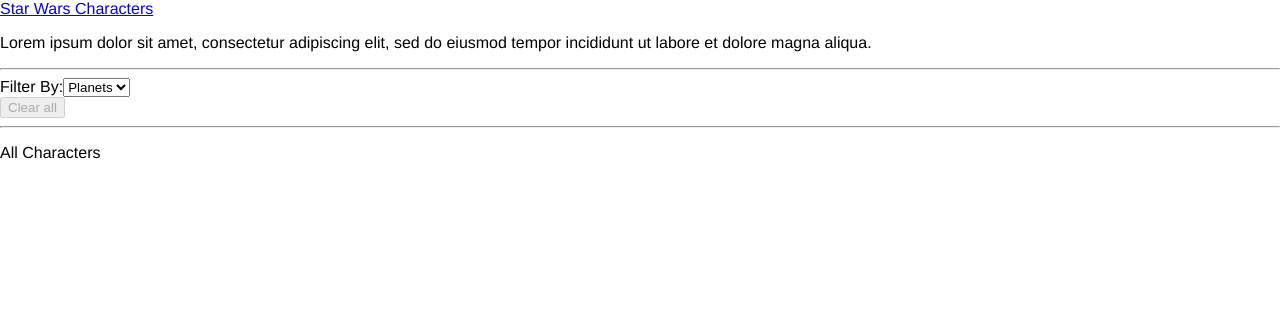
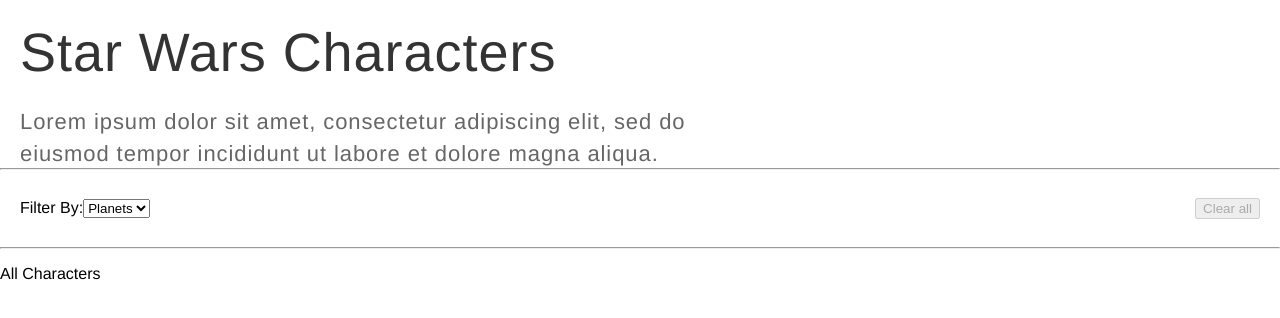
Before and after one commit to siccoo/cloudwalk-frontend, a React (Create React App) app: page / in a window 1280 px wide. Shown: the top 318 px of the page. Built offline with nearby package versions, Linux system fonts and the light colour scheme.

Commit message:
updating Home.scss

```diff
--- a/src/components/home/Home.js
+++ b/src/components/home/Home.js
@@ -8,7 +8,7 @@
     <div className="starwar__container">
       <header>
         <div>
-          <Link to="/">Star Wars Characters</Link>
+          <Link to="/" className="header__text">Star Wars Characters</Link>
           <p>
             Lorem ipsum dolor sit amet, consectetur adipiscing elit, sed do
             eiusmod tempor incididunt ut labore et dolore magna aliqua.
--- a/src/components/home/Home.scss
+++ b/src/components/home/Home.scss
@@ -1,11 +1,46 @@
-.starwars__container {
+.starwar__container {
     display: grid;
     grid-template-areas: "header" "main";
     grid-template-columns: 1fr;
     grid-template-rows: 10rem 1fr;
     height: 100%;
 
+    header {
+        grid-area: header;
+        padding: 20px;
+
+        .header__text {
+            font-family: "Helvetica Neue";
+            font-style: normal;
+            font-weight: 300;
+            font-size: 54px;
+            line-height: 64px;
+            letter-spacing: 0.964286px;
+            color: #333333;
+            text-decoration: none;
+        }
+
+        p {
+            font-family: Helvetica Neue;
+            font-style: normal;
+            font-weight: 300;
+            font-size: 22px;
+            line-height: 32px;
+            letter-spacing: 0.916667px;
+            color: #666666;
+            max-width: 700px;
+        }
+    }
+
+    main {
+        grid-area: main;
+    }
+
     .starwar__box__align{
         display: flex;
+        flex-wrap: nowrap;
+        justify-content: space-between;
+        align-items: center;
+        padding: 20px;
     }
 }
```
